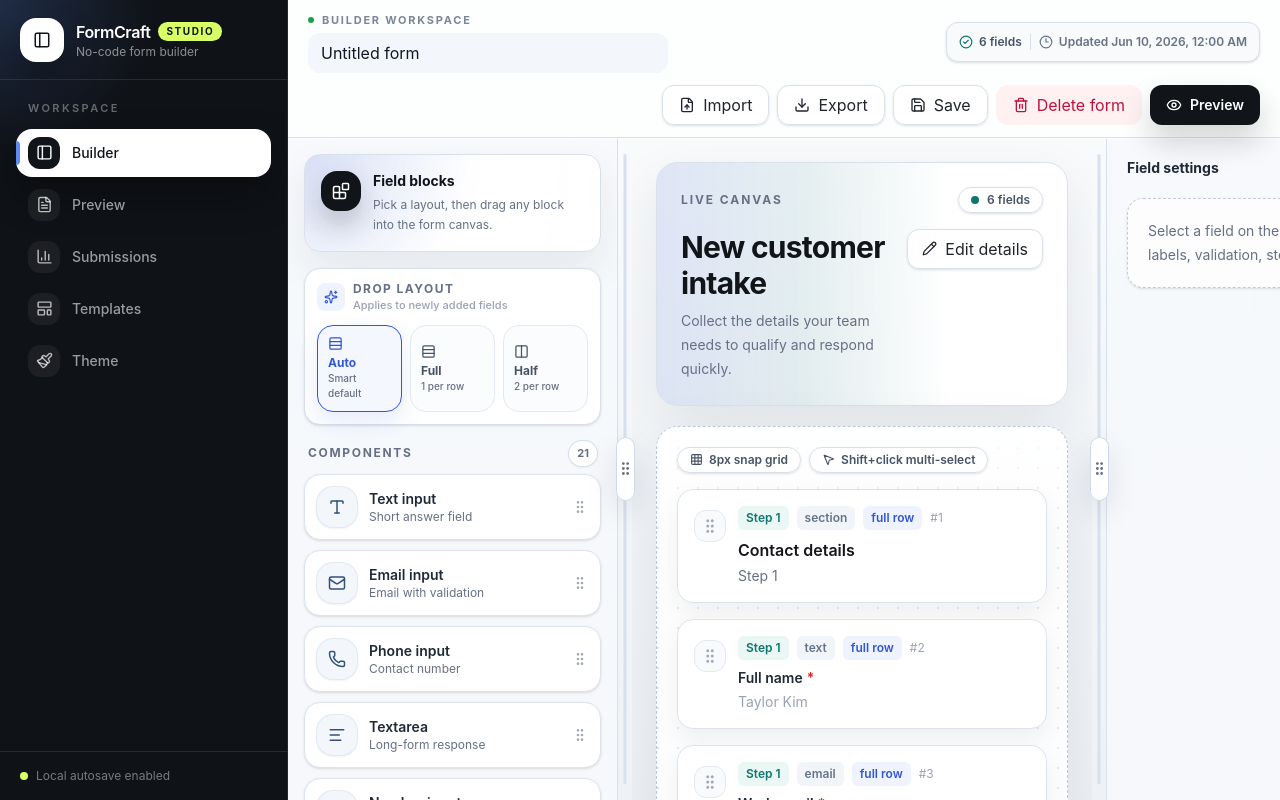
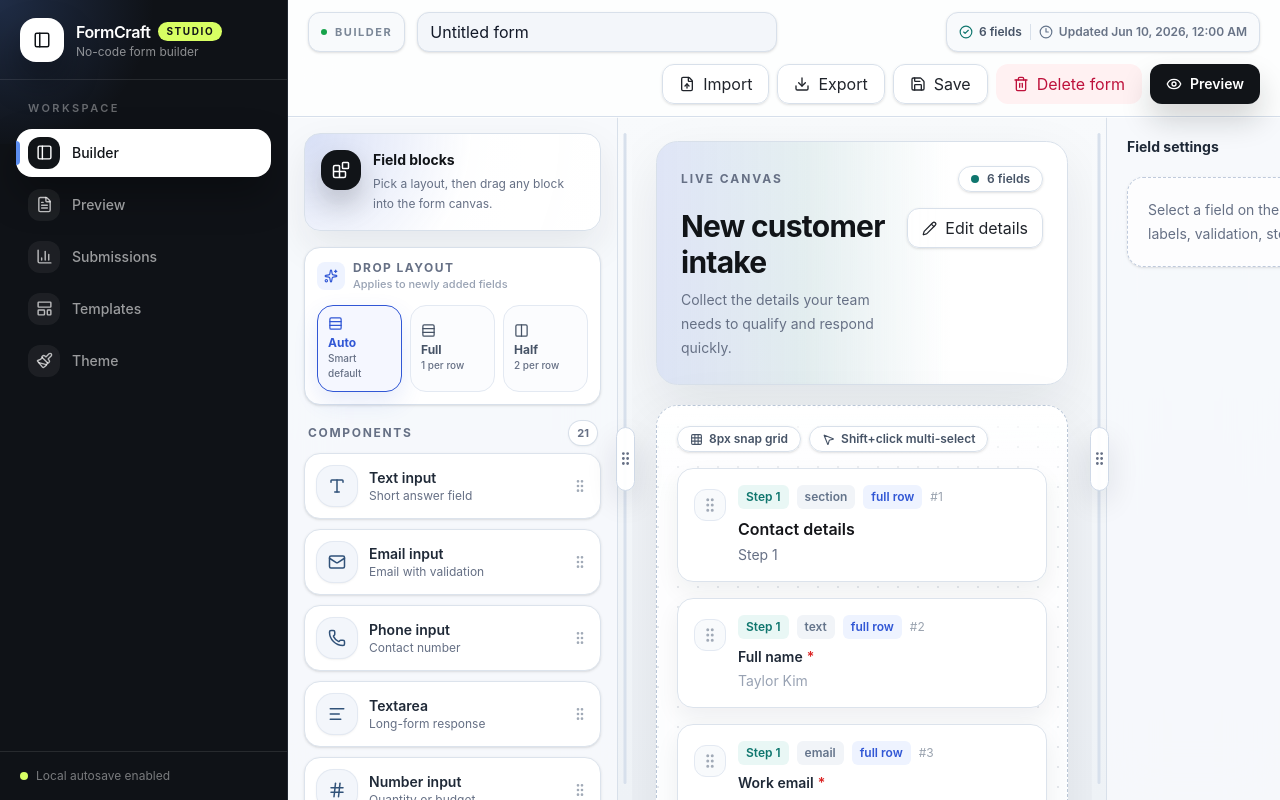
Before and after one commit to OmKhandale05/formcraft, a Next.js app: page /builder in a window 1280 px wide. Built offline with nearby package versions, Linux system fonts and the light colour scheme.

Commit message:
style(builder): align form title control

```diff
--- a/src/app/builder/page.tsx
+++ b/src/app/builder/page.tsx
@@ -164,16 +164,16 @@ export default function BuilderPage() {
         <div className="flex h-screen max-h-screen flex-col overflow-hidden bg-[#eef2f6]">
           <header className="relative z-20 shrink-0 border-b border-[#d6dfeb] bg-white/88 px-4 py-3 shadow-[0_1px_0_rgba(255,255,255,0.75)] backdrop-blur-xl sm:px-5">
             <div className="flex flex-wrap items-center gap-3">
-              <div className="min-w-[240px] flex-1">
-                <div className="mb-1 flex items-center gap-2 text-[11px] font-bold uppercase tracking-[0.16em] text-[#7b8797]">
+              <div className="flex min-w-[300px] flex-1 items-center gap-3">
+                <div className="hidden h-10 shrink-0 items-center gap-2 rounded-xl border border-[#d8e0ea] bg-[#f8fafc] px-3 text-[11px] font-bold uppercase tracking-[0.14em] text-[#7b8797] shadow-sm sm:flex">
                   <span className="h-1.5 w-1.5 rounded-full bg-[#16a34a]" />
-                  Builder workspace
+                  Builder
                 </div>
                 <Input
                   aria-label="Form name"
                   value={form.name}
                   onChange={(event) => setFormMeta({ name: event.target.value })}
-                  className="h-10 max-w-[360px] border-transparent bg-[#f3f6fa] text-[15px] font-bold shadow-none focus:bg-white"
+                  className="h-10 max-w-[360px] border-[#d8e0ea] bg-[#f3f6fa] text-[15px] font-bold shadow-sm focus:bg-white"
                 />
               </div>
               <div className="hidden h-10 shrink-0 items-center rounded-xl border border-[#d8e0ea] bg-[#f8fafc] px-3 text-xs font-semibold text-[#465366] shadow-sm xl:flex">
```
